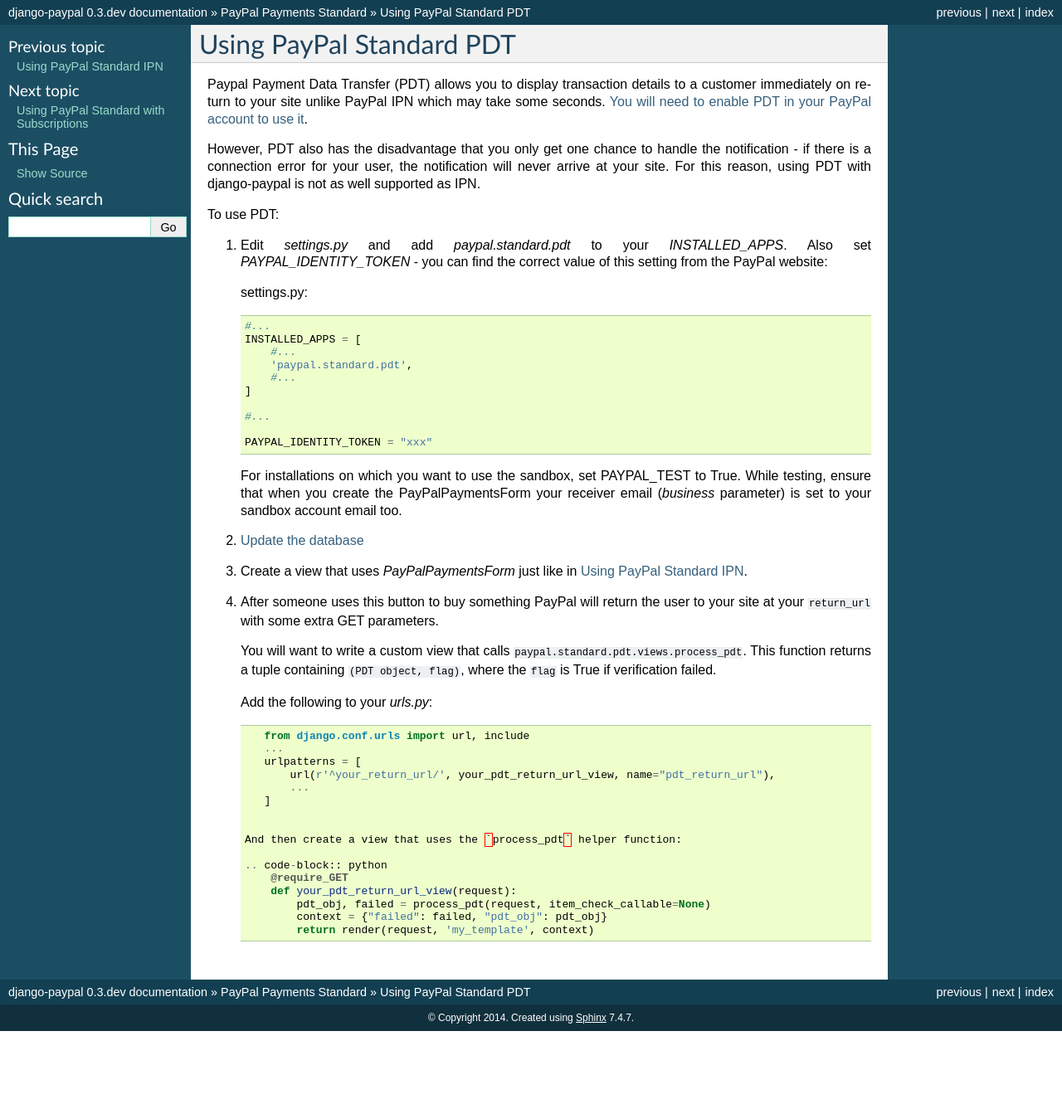
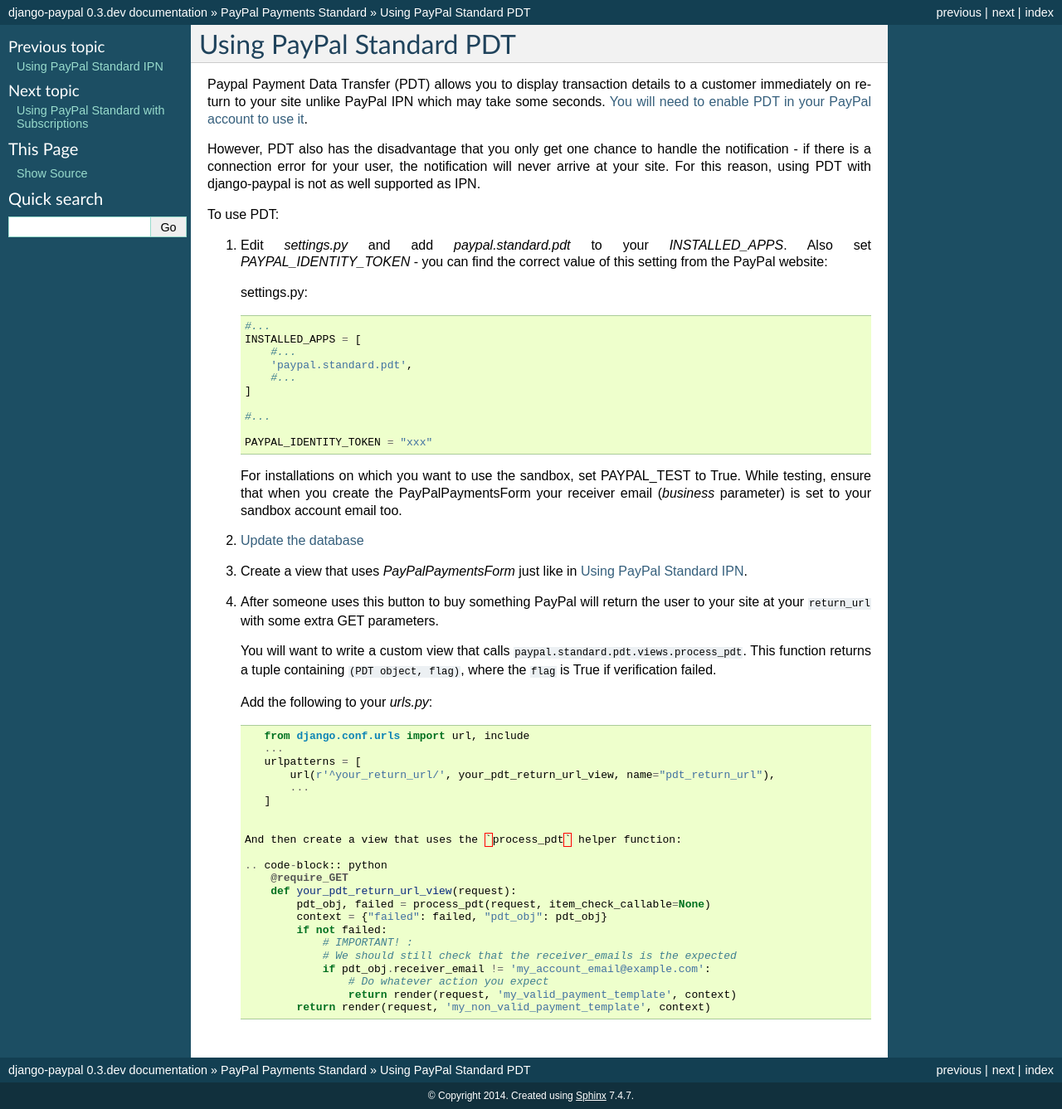
Before and after one commit to spookylukey/django-paypal, a Sphinx documentation site: the page built from docs/standard/pdt.rst, in a window 1280 px wide. Shown: the whole page at 83% size. Built offline with Sphinx 7.4.7, drawn with Linux system fonts in a browser that asks for light colours; pages that are not in the unit, such as notebooks, are missing from menus; before the commit the page ends 1243 px from its top, so only the background shows below that.

Commit message:
updated pdt example to reflect the need of checking the receiver_email

```diff
--- a/docs/standard/pdt.rst
+++ b/docs/standard/pdt.rst
@@ -66,4 +66,10 @@
         def your_pdt_return_url_view(request):
             pdt_obj, failed = process_pdt(request, item_check_callable=None)
             context = {"failed": failed, "pdt_obj": pdt_obj}
-            return render(request, 'my_template', context)
+            if not failed:
+                # IMPORTANT! :
+                # We should still check that the receiver_emails is the expected
+                if pdt_obj.receiver_email != 'my_account_email@example.com':
+                    # Do whatever action you expect
+                    return render(request, 'my_valid_payment_template', context)
+            return render(request, 'my_non_valid_payment_template', context)
```
